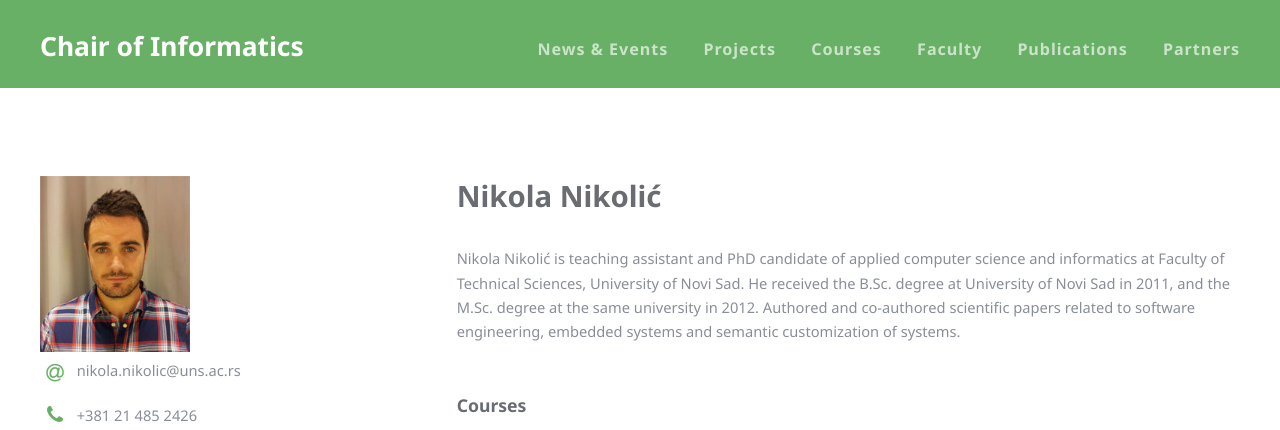
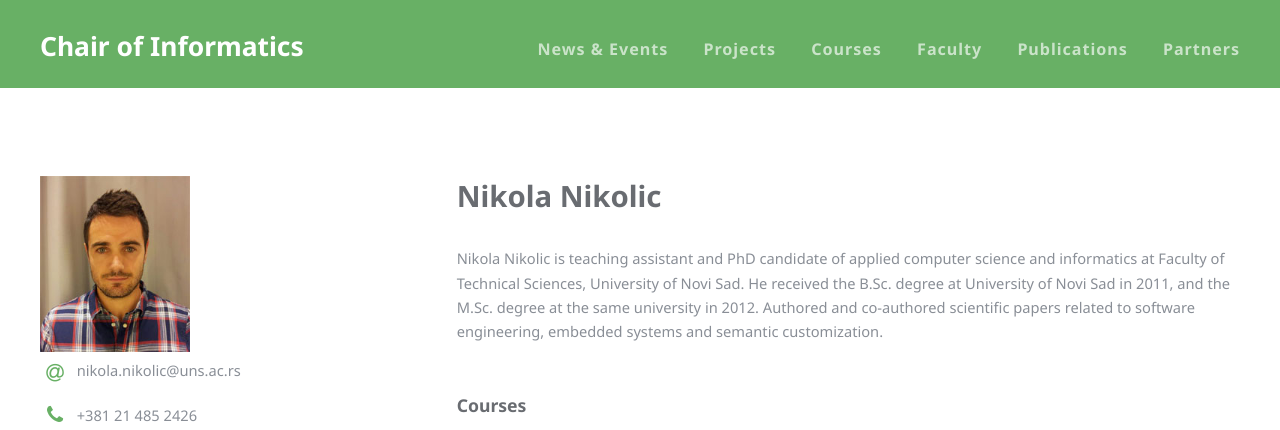
Before and after one commit to unsftn/informatika, a Jekyll site: the page built from _faculty/NikolaNikolic.md, in a window 1280 px wide. Shown: the top 430 px of the page. Built offline with Jekyll 4.4.1, drawn with Linux system fonts in a browser that asks for light colours.

Commit message:
Update NikolaNikolic.md

```diff
--- a/_faculty/NikolaNikolic.md
+++ b/_faculty/NikolaNikolic.md
@@ -1,6 +1,6 @@
 ---
 layout: faculty
-title: Nikola Nikolić
+title: Nikola Nikolic
 collection: faculty
 path: NikolaNikolic
 name: NikolaNikolic
@@ -10,7 +10,7 @@ phone: +381 21 485 2426
 office: PS 4
 photo: NikolaNikolic.jpg
 ---
-Nikola Nikolić is teaching assistant and PhD candidate of applied computer science and informatics at Faculty of Technical Sciences, University of Novi Sad. He received the B.Sc. degree at University of Novi Sad in 2011, and the M.Sc. degree at the same university in 2012. Authored and co-authored scientific papers related to software engineering, embedded systems and semantic customization of systems.
+Nikola Nikolic is teaching assistant and PhD candidate of applied computer science and informatics at Faculty of Technical Sciences, University of Novi Sad. He received the B.Sc. degree at University of Novi Sad in 2011, and the M.Sc. degree at the same university in 2012. Authored and co-authored scientific papers related to software engineering, embedded systems and semantic customization.
 
 ### Courses
 
```
